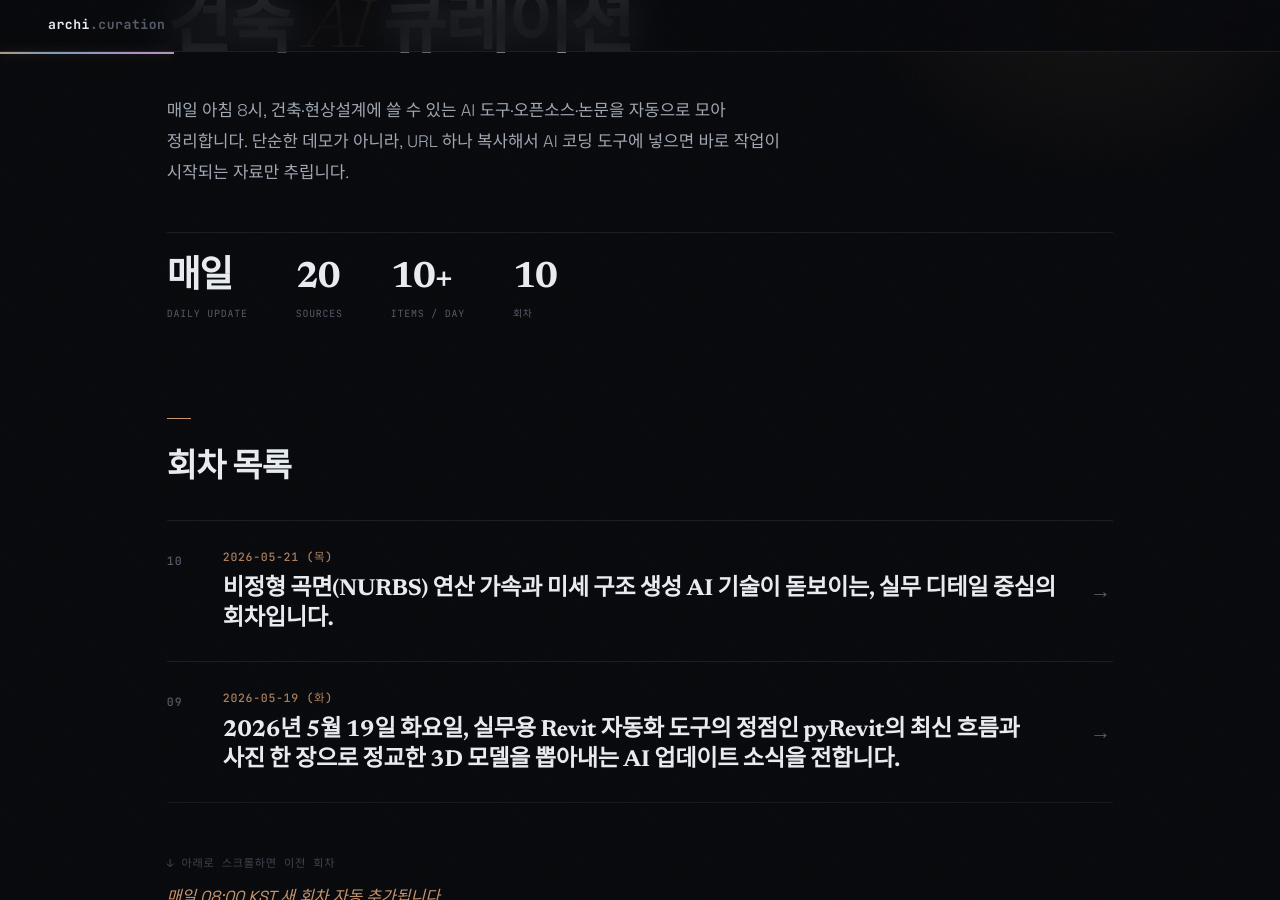
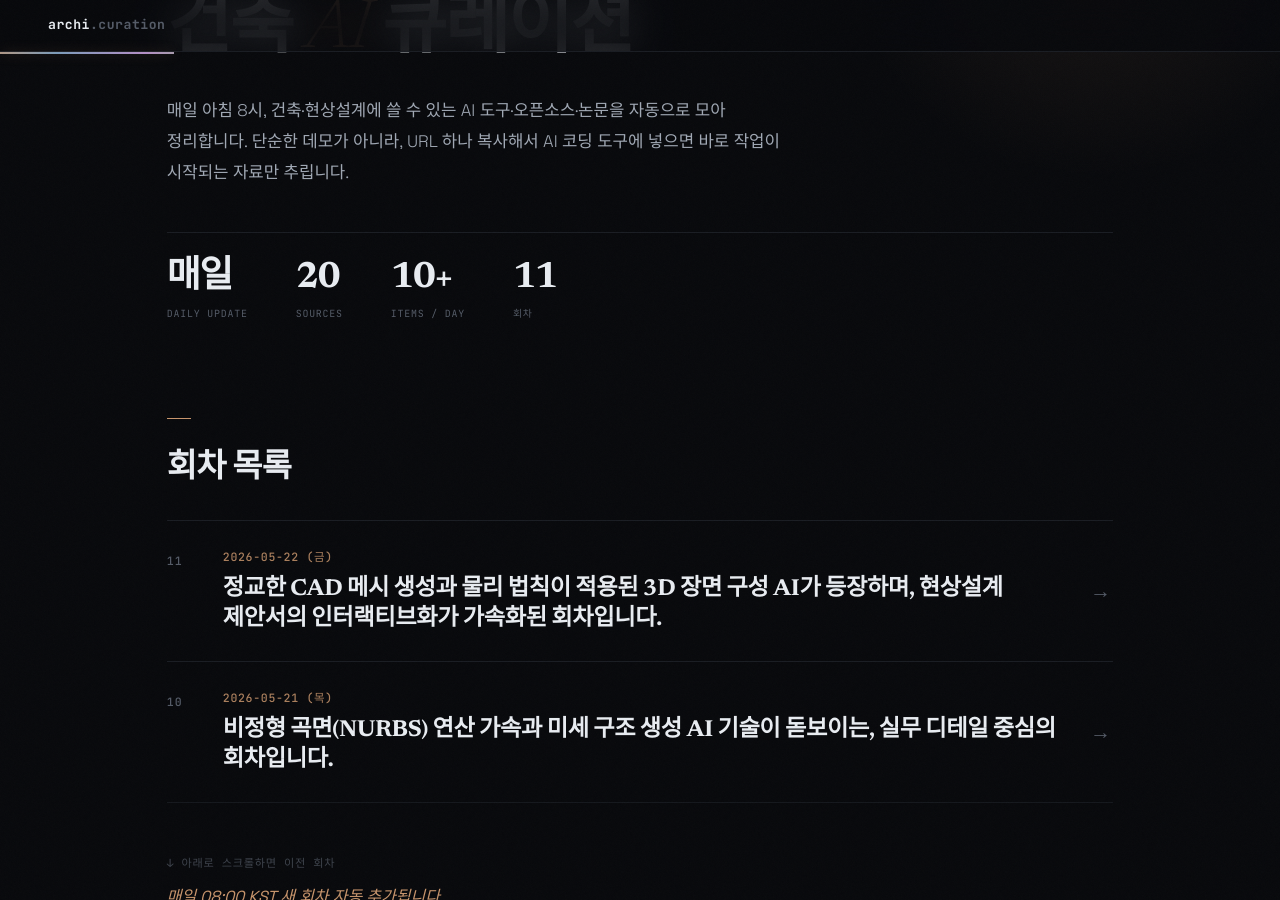
Before and after one commit to ghkch5gh-jpg/ainews-curation, a Jekyll site: the page built from index.md, in a window 1280 px wide and 900 px high, scrolled down 221 px. Built offline with Jekyll 4.4.1, drawn with Linux system fonts in a browser that asks for light colours; some web fonts are replaced; part of the change alters nothing that is shown.

Commit message:
curation: 2026-05-22

````diff
--- /dev/null
+++ b/2026-05-22_금.md
@@ -0,0 +1,163 @@
+---
+layout: default
+title: 2026-05-22 (금)
+eyebrow: 큐레이션 회차
+hero_title: "2026 · 05 · 22 <em>(금)</em>"
+description: "정교한 CAD 메시 생성과 물리 법칙이 적용된 3D 장면 구성 AI가 등장하며, 현상설계 제안서의 인터랙티브화가 가속화된 회차입니다."
+summary: 정교한 CAD 메시 생성과 물리 법칙이 적용된 3D 장면 구성 AI가 등장하며, 현상설계 제안서의 인터랙티브화가 가속화된 회차입니다.
+---
+
+## 이번 회차 흐름
+
+이번 회차는 단순히 이미지를 3D로 변환하는 단계를 넘어, 건축 실무에서 즉시 활용 가능한 '구조적 데이터'를 만드는 기술들이 주를 이뤘습니다. 특히 복잡한 CAD 형상을 시뮬레이션에 적합한 격자 구조로 자동 변환해주는 기술은 실시설계 전 단계의 병목 현상을 해결할 열쇠로 보입니다.
+
+또한, 물리적 충돌을 이해하는 3D 공간 생성 기술의 발전이 눈에 띕니다. 이는 현상설계 발표 시 정적인 렌더링 이미지 대신, 심사위원이 마우스로 가구를 옮기거나 공간을 탐색해도 물리적 오류가 없는 '살아있는 모델'을 제시할 수 있는 환경이 조성되고 있음을 의미합니다.
+
+---
+
+## 🔥 GitHub 이번 주 인기 (건축 무관, 그냥 핫한 거)
+
+이번 주 사람들이 가장 별 많이 누른 5개. **분위기 파악용으로만**.
+
+### 1. [deepseek-ai/DeepSeek-V4-Pro](https://huggingface.co/deepseek-ai/DeepSeek-V4-Pro)
+GitHub Trending | 862B Parameters | 4.1k ⭐
+
+ChatGPT보다 방대한 지식을 갖추고도 누구나 무료로 가져다 쓸 수 있는 거대 언어 모델(LLM) AI입니다.
+
+**건축 활용:** 수만 페이지의 건축 법규와 지침서를 학습시켜 실시간 법규 체크 봇으로 활용하기에 가장 적합한 성능입니다.
+
+### 2. [FreeCAD/FreeCAD](https://github.com/FreeCAD/FreeCAD)
+GitHub Trending | 31.1k ⭐ | +150 이번 주
+
+라이노(Rhino)처럼 수치 입력으로 형태를 만드는 오픈소스 3D 설계 도구입니다.
+
+**건축 활용:** 유료 소프트웨어 없이도 파이썬 코드로 복잡한 비정형 부재를 자동 생성하는 파이프라인 구축이 가능합니다.
+
+### 3. [Supertone/supertonic-3](https://huggingface.co/Supertone/supertonic-3)
+HF Trending | 35k Downloads | 한국 기술
+
+글자를 넣으면 실제 사람과 구분이 안 될 정도로 자연스러운 목소리로 읽어주는 AI입니다.
+
+**건축 활용:** 현상설계 제출용 애니메이션 제작 시, 성우 섭외 없이도 전문적인 내레이션을 즉시 입힐 수 있습니다.
+
+### 4. [facebook/VGGT-Omega](https://huggingface.co/facebook/VGGT-Omega)
+GitHub Trending | Vision-Language Model | Meta 출시
+
+사진 속 물체들의 거리와 관계를 사람처럼 정확하게 이해하는 시각 인지 AI입니다.
+
+**건축 활용:** 현장 사진 한 장으로 주변 건물의 층수나 도로 너비를 대략적으로 파악하는 대지 분석 자동화에 유용합니다.
+
+### 5. [microsoft/Fara-7B](https://huggingface.co/microsoft/Fara-7B)
+GitHub Trending | 8B Parameters | Microsoft 연구
+
+이미지와 텍스트를 동시에 처리하며 복잡한 명령도 척척 알아듣는 가벼운 AI 모델입니다.
+
+**건축 활용:** 설계 도면 이미지를 보고 '이 평면에서 복도 폭이 1.5m 안 되는 곳을 찾아줘' 같은 지시를 수행할 가능성이 높습니다.
+
+---
+
+## 코어 ★★★ (건축 직격)
+
+### [PolycubeNet](https://github.com/luhe-6/PolycubeNet)
+★★★ | arXiv | 2026-05-21 등재 | 코드 포함
+
+**한 줄로:** 복잡한 CAD 모델을 구조 계산이나 에너지 시뮬레이션에 딱 맞는 예쁜 사각형 격자 구조(Mesh)로 자동 정리해주는 AI입니다.
+
+**왜 의미 있냐:**
+- 비정형 건물의 구조 해석을 위해 메쉬를 짜는 단순 반복 업무를 몇 초 만에 끝낼 수 있습니다.
+- 기존 방식과 달리 복잡한 설정 없이 AI가 형상을 보고 가장 효율적인 격자 구조를 찾아냅니다.
+- BIM 데이터를 시뮬레이션 소프트웨어로 넘길 때 발생하는 기하학적 오류를 획기적으로 줄여줍니다.
+
+**Claude Code에 시키기:**
+```
+git clone https://github.com/luhe-6/PolycubeNet
+```
+→ "git clone https://github.com/luhe-6/PolycubeNet 후 "내 STL 파일을 시뮬레이션용 격자 모델로 변환해줘""
+
+**왜 이번 주:** 실시설계 단계의 시뮬레이션 효율을 극대화할 수 있는 구체적인 코드와 데이터셋이 오늘 공개되었습니다.
+
+---
+
+### [TelePhysics](https://github.com/TelePhysics/TelePhysics)
+★★★ | arXiv | 2026-05-21 등재 | 실시간 인터랙션
+
+**한 줄로:** 사진 한 장을 넣으면 가구와 벽이 물리적으로 부딪히지 않는 진짜 3D 공간으로 바꿔주는 도구입니다.
+
+**왜 의미 있냐:**
+- 현상설계 발표 시, 심사위원이 마우스로 의자를 옮겨보게 하는 등 실제 물리 법칙이 적용된 가상 투어를 제공할 수 있습니다.
+- 단순히 보여주기 위한 3D가 아니라, 물체 간의 간섭과 배치를 물리적으로 계산하여 공간의 유효성을 검증합니다.
+- 기존의 무거운 렌더링 도구 없이도 웹 브라우저에서 실시간으로 물리 반응을 보여줄 수 있습니다.
+
+**Claude Code에 시키기:**
+```
+git clone https://github.com/TelePhysics/TelePhysics
+```
+→ "git clone https://github.com/TelePhysics/TelePhysics 후 "이 거실 사진을 물리 법칙이 적용된 3D 장면으로 재구성해줘""
+
+**왜 이번 주:** 이미지 투 3D 기술 중 드물게 '물리적 일관성'을 해결하여 건축적 설득력을 확보한 사례입니다.
+
+---
+
+### [Tencent-Hunyuan/Hunyuan3D-2](https://github.com/Tencent-Hunyuan/Hunyuan3D-2)
+★★★ | GitHub | 13.8k ⭐ | 고해상도 지원
+
+**한 줄로:** 텍스트나 이미지 한 장으로 고해상도 3D 모델을 순식간에 만들어내는 생성형 AI입니다.
+
+**왜 의미 있냐:**
+- 컨셉 단계에서 필요한 독특한 가구나 조형물을 모델링 없이 말 한마디로 생성하여 배치할 수 있습니다.
+- 생성된 모델의 텍스트와 구조가 매우 정교하여 렌더링 시 이질감이 거의 없습니다.
+- 기존 버전보다 속도가 빨라져 아이디어 회의 중에 즉석에서 3D 매스를 만들어 보며 논의할 수 있습니다.
+
+**Claude Code에 시키기:**
+```
+git clone https://github.com/Tencent-Hunyuan/Hunyuan3D-2
+```
+→ "git clone https://github.com/Tencent-Hunyuan/Hunyuan3D-2 후 "'파라메트릭한 유선형 벤치' 모델링 파일 생성해줘""
+
+**왜 이번 주:** 오픈소스 3D 생성 기술 중 가장 높은 품질과 안정성을 보여주며 이번 주 큰 인기를 끌고 있습니다.
+
+---
+
+## 서브 ★★
+
+### [NaP-Control](https://github.com/ChiaWen-Chen/NaP-Control)
+★★ | arXiv | 캐릭터 컨트롤 | Diffusion 방식
+
+3D 장면 속 사람의 움직임을 아주 세밀하게 조절할 수 있는 도구 모음(library)입니다.
+→ `git clone …` · "투시도 속 사람들이 지정한 동선을 따라 자연스럽게 걷게 배치해줘"
+
+### [AnimeAdapter](https://github.com/yixuanhan/AnimeAdapter)
+★★ | arXiv | 스타일 변환 | 제로샷(학습 불필요)
+
+실사 렌더링을 감각적인 애니메이션이나 드로잉 스타일로 한 번에 바꿔주는 AI입니다.
+→ `git clone …` · "이 렌더링 이미지를 지브리 스튜디오 느낌의 감성적인 스케치로 변환해줘"
+
+### [nvidia/Lyra-2.0](https://huggingface.co/nvidia/Lyra-2.0)
+★★ | HF | 3D 생성 | 엔비디아 개발
+
+엔비디아에서 만든 초고속 3D 복원 기술로, 사진 여러 장으로 현장 모델을 뚝딱 만듭니다.
+→ `git clone …` · "드론으로 찍은 대지 사진 20장을 정교한 3D 지형 모델로 합쳐줘"
+
+### [components-ai/css.gui](https://github.com/components-ai/css.gui)
+★★ | GitHub | 디자인 도구 | 시각화 환경
+
+코딩 없이 마우스 클릭만으로 웹 기반 포트폴리오나 제안서의 디자인을 짜는 도구입니다.
+→ `git clone …` · "우리 사무실만의 디지털 현상설계 제안서 템플릿을 시각적으로 구성해줘"
+
+### [apple/Sharp](https://huggingface.co/apple/Sharp)
+★★ | HF | 3D 재구성 | 애플 연구
+
+아이폰으로 찍은 실내 공간을 아주 날카롭고(Sharp) 정확한 3D 데이터로 바꿔주는 기술입니다.
+→ `git clone …` · "리모델링 현장 실측 사진을 정확한 수치의 3D 공간 데이터로 변환해줘"
+
+### [mlt131220/Astral3D](https://github.com/mlt131220/Astral3D)
+★★ | GitHub | 2.3k ⭐ | BIM 시각화
+
+웹 브라우저에서 무거운 BIM 모델을 끊김 없이 부드럽게 보여주는 뷰어 엔진입니다.
+→ `git clone …` · "우리 사무실 서버에 이 뷰어를 설치해서 발주처가 언제든 모델을 보게 해줘"
+
+---
+
+## 메모
+
+이번 회차는 CAD 데이터의 실무적 활용을 돕는 PolycubeNet과 TelePhysics가 핵심입니다. 수집 과정에서 일부 논문의 코드가 아직 비공개인 경우가 있어 제외했으나, 오늘 소개한 도구들은 모두 즉시 클론(복제)하여 테스트 가능합니다. 다음 회차에는 건축 특화 소형 언어 모델(sLLM)의 벤치마크 결과를 다룰 예정입니다.
--- a/index.md
+++ b/index.md
@@ -12,12 +12,13 @@ stats:
     lbl: "Sources"
   - num: "10+"
     lbl: "Items / Day"
-  - num: "10"
+  - num: "11"
     lbl: "회차"
 ---
 
 ## 회차 목록
 
+- [2026-05-22 (금) — 정교한 CAD 메시 생성과 물리 법칙이 적용된 3D 장면 구성 AI가 등장하며, 현상설계 제안서의 인터랙티브화가 가속화된 회차입니다.](2026-05-22_금.html)
 - [2026-05-21 (목) — 비정형 곡면(NURBS) 연산 가속과 미세 구조 생성 AI 기술이 돋보이는, 실무 디테일 중심의 회차입니다.](2026-05-21_목.html)
 - [2026-05-19 (화) — 2026년 5월 19일 화요일, 실무용 Revit 자동화 도구의 정점인 pyRevit의 최신 흐름과 사진 한 장으로 정교한 3D 모델을 뽑아내는 AI 업데이트 소식을 전합니다.](2026-05-19_화.html)
 - [2026-05-18 (월) — 2026년 5월 18일 건축 큐레이션: 파라메트릭 설계 도구 FreeCAD의 대규모 업데이트와 3D 생성 AI의 진화, 그리고 공모전 패널 레이아웃 자동화 기술을 다룹니다.](2026-05-18_월.html)
````
